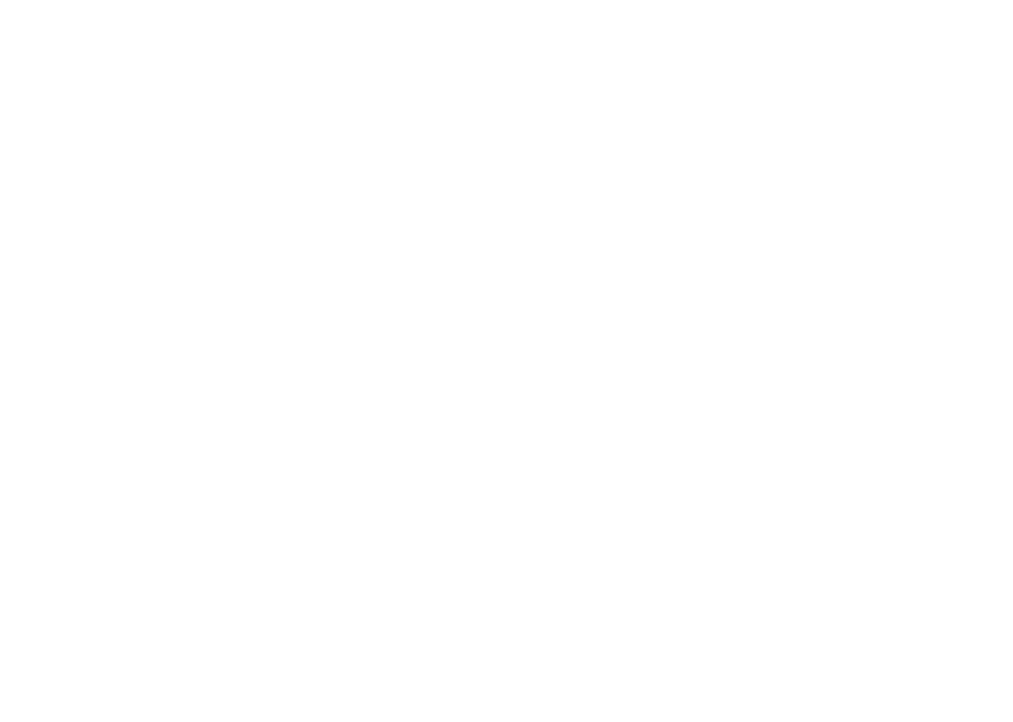
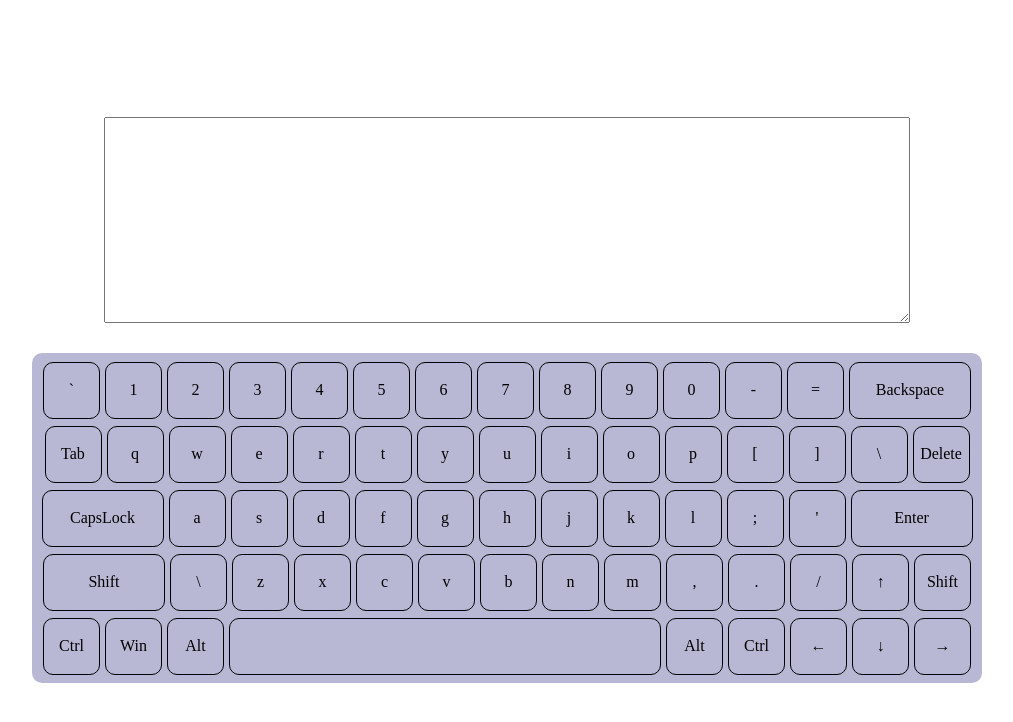
Before and after one commit to kolyagae/virtual-keyboard, a website: page src/index.html in a window 1280 px wide. Shown: the whole page, without its empty margins (133-1146 px from the left). Drawn offline with Linux system fonts and the light colour scheme.

Commit message:
feat: add keyboard and textarea layout

```diff
--- a/src/index.html
+++ b/src/index.html
@@ -4,7 +4,10 @@
     <meta charset="UTF-8" />
     <meta http-equiv="X-UA-Compatible" content="IE=edge" />
     <meta name="viewport" content="width=device-width, initial-scale=1.0" />
-    <title>Document</title>
+    <title>Virtual-keyboard</title>
+    <link rel="stylesheet" href="./style.css" />
   </head>
-  <body></body>
+  <body>
+    <script src="./index.js"></script>
+  </body>
 </html>
--- a/src/index.js
+++ b/src/index.js
@@ -0,0 +1,40 @@
+/* eslint-disable linebreak-style */
+const BUTTON_CODE = ["Backquote", "Digit1", "Digit2", "Digit3", "Digit4", "Digit5", "Digit6", "Digit7", "Digit8", "Digit9", "Digit0", "Minus", "Equal", "Backspace", "Tab", "KeyQ", "KeyW", "KeyE", "KeyR", "KeyT", "KeyY", "KeyU", "KeyI", "KeyO", "KeyP", "BracketLeft", "BracketRight", "Backslash", "Delete", "CapsLock", "KeyA", "KeyS", "KeyD", "KeyF", "KeyG", "KeyH", "KeyJ", "KeyK", "KeyL", "Semicolon", "Quote", "Enter", "ShiftLeft", "IntlBackslash", "KeyZ", "KeyX", "KeyC", "KeyV", "KeyB", "KeyN", "KeyM", "Comma", "Period", "Slash", "ArrowUp", "ShiftRight", "ControlLeft", "MetaLeft", "AltLeft", "Space", "AltRight", "ControlRight", "ArrowLeft", "ArrowDown", "ArrowRight"];
+const BUTTON_KEY = ["`", "1", "2", "3", "4", "5", "6", "7", "8", "9", "0", "-", "=", "Backspace", "Tab", "q", "w", "e", "r", "t", "y", "u", "i", "o", "p", "[", "]", "\\", "Delete", "CapsLock", "a", "s", "d", "f", "g", "h", "j", "k", "l", ";", "'", "Enter", "Shift", "\\", "z", "x", "c", "v", "b", "n", "m", ",", ".", "/", "&uarr;", "Shift", "Ctrl", "Win", "Alt", " ", "Alt", "Ctrl", "&larr;", "&darr;", "&rarr;"];
+
+class VirtualKeyboard {
+  constructor() {
+    this.lang = "en";
+  }
+
+  // ------------------------create main container--------
+  createMainContainer() {
+    const BODY = document.querySelector("body");
+
+    // ------------------add main container---------------
+    this.mainContainer = document.createElement("DIV");
+    this.mainContainer.classList.add("main__container");
+    BODY.append(this.mainContainer);
+    // -----------------add text area---------------------
+    this.textArea = document.createElement("TEXTAREA");
+    this.textArea.classList.add("text__area");
+    this.mainContainer.append(this.textArea);
+    // ------------------add keyboard------------------
+    this.keyboard = document.createElement("DIV");
+    this.keyboard.classList.add("keyboard");
+    this.mainContainer.append(this.keyboard);
+    // -----------------add buttons and element__class--------------------
+    this.elementClass = BUTTON_CODE.map((el) => el.toLowerCase());
+    this.button = "";
+    for (let i = 0; i < BUTTON_KEY.length; i += 1) {
+      this.button += `<div class="button button__${this.elementClass[i]}">${BUTTON_KEY[i]}</div>`;
+    }
+    this.keyboard.innerHTML = this.button;
+  }
+}
+// -------------------------window onload------------------
+
+window.onload = function windowOnload() {
+  const VIRTUAL_KEYBOARD = new VirtualKeyboard();
+  VIRTUAL_KEYBOARD.createMainContainer();
+};
--- a/src/style.css
+++ b/src/style.css
@@ -0,0 +1,58 @@
+body {
+  width: 100vw;
+  height: 100vh;
+  box-sizing: border-box;
+  display: flex;
+  flex-direction: column;
+  align-items: center;
+  justify-content: center;
+  margin: 0 auto;
+}
+
+.main__container {
+  display: flex;
+  flex-direction: column;
+  justify-content: center;
+  align-items: center;
+}
+
+.text__area {
+  margin-bottom: 30px;
+  width: 800px;
+  height: 200px;
+}
+
+.keyboard {
+  display: flex;
+  flex-wrap: wrap;
+  justify-content: center;
+  align-items: center;
+  width: 940px;
+  height: 320px;
+  background-color: rgb(184, 184, 212);
+  column-gap: 5px;
+  border-radius: 10px;
+  padding: 5px;
+}
+
+.button {
+  display: flex;
+  width: 55px;
+  height: 55px;
+  border: 1px solid black;
+  align-items: center;
+  justify-content: center;
+  border-radius: 10px;
+
+}
+
+.button__backspace,
+.button__capslock,
+.button__enter,
+.button__shiftleft {
+  width: 120px;
+}
+
+.button__space {
+  width: 430px;
+}
```
